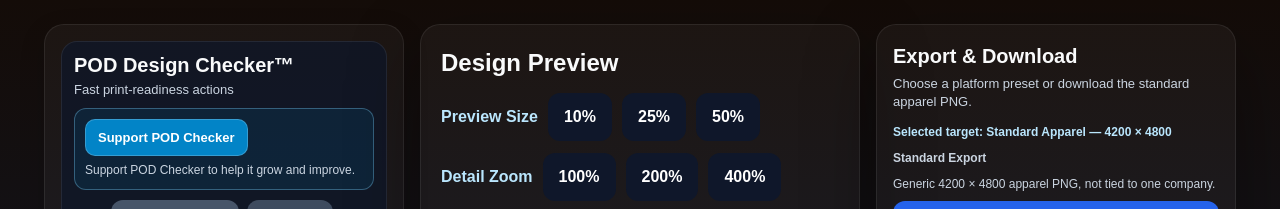
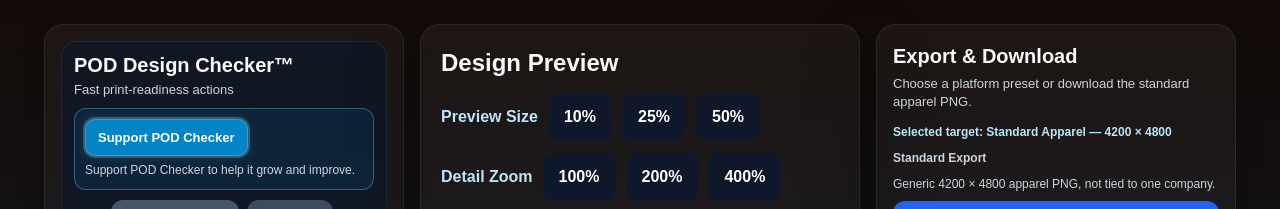
Before and after one commit to noobmacker-creator/pod-design-checker, a Next.js app: page / in a window 1280 px wide. Shown: the top 209 px of the page. Built offline with nearby package versions, Linux system fonts and the light colour scheme.

Commit message:
add glow ring to support button

```diff
--- a/app/components/ScanResultsPanel.tsx
+++ b/app/components/ScanResultsPanel.tsx
@@ -229,6 +229,12 @@ export default function ScanResultsPanel({
                 href="https://buymeacoffee.com/poddesignchecker"
                 target="_blank"
                 rel="noopener noreferrer"
+                onMouseEnter={(e) => {
+                  e.currentTarget.style.boxShadow = '0 0 0 2px rgba(186,230,253,0.3), 0 0 16px rgba(56,189,248,0.35)';
+                }}
+                onMouseLeave={(e) => {
+                  e.currentTarget.style.boxShadow = '0 0 0 2px rgba(186,230,253,0.22), 0 0 12px rgba(56,189,248,0.25)';
+                }}
                 style={{
                   display: 'inline-block',
                   padding: '8px 12px',
@@ -239,6 +245,8 @@ export default function ScanResultsPanel({
                   fontWeight: 700,
                   textDecoration: 'none',
                   border: '1px solid rgba(255,255,255,0.2)',
+                  boxShadow: '0 0 0 2px rgba(186,230,253,0.22), 0 0 12px rgba(56,189,248,0.25)',
+                  transition: 'box-shadow 180ms ease',
                 }}
               >
                 Support POD Checker
```
